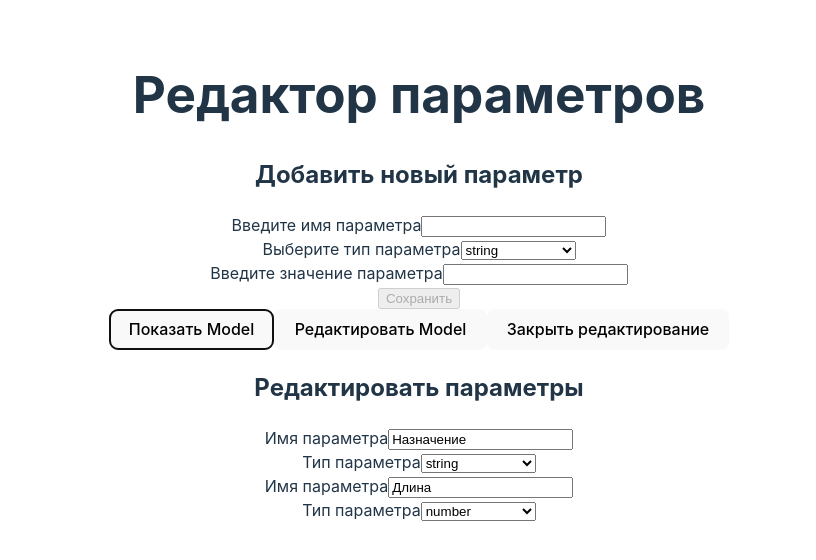
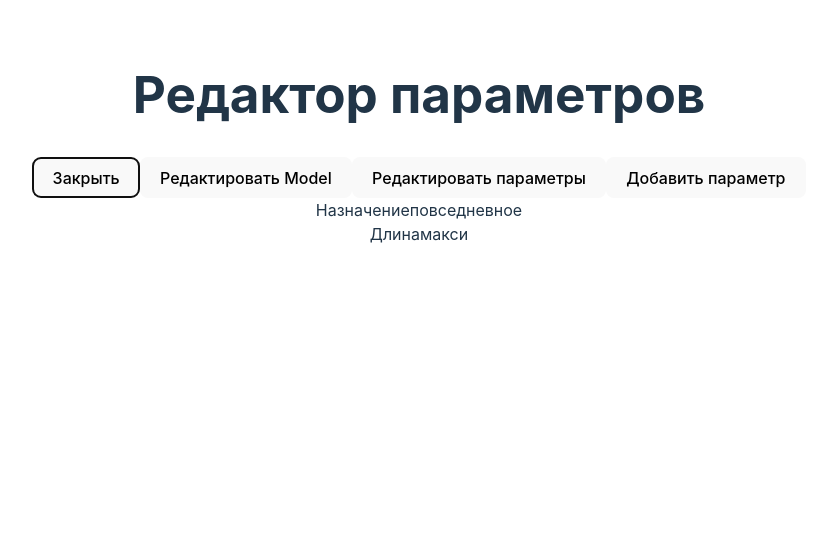
Before and after one commit to Mali-zi/selsup, a React (Vite) app: page / in a window 1280 px wide. Both pictures are taken after a click on the button "Показать Model". Shown: the top 560 px of the page, without its empty margins (221-1037 px from the left). Built offline with nearby package versions, Linux system fonts and the light colour scheme.

Commit message:
feat: add functionality

```diff
--- a/src/components/EditParams.tsx
+++ b/src/components/EditParams.tsx
@@ -2,14 +2,15 @@ import { useEffect, useState } from 'react';
 import { useForm } from 'react-hook-form';
 import { yupResolver } from '@hookform/resolvers/yup';
 import { schema } from '../utils/Schema';
-import { Props, IFormInput, Param } from '../utils/interfaces';
+import { Props, IFormInput } from '../utils/interfaces';
 
 export default function EditParams(props: Props) {
-  console.log('params', props);
-
   const [params, setParams] = useState(props.params);
   const [model, setModel] = useState({ ...props.model });
   const [paramsEditVisible, setParamsEditVisible] = useState(false);
+  const [modelVisible, setModelVisible] = useState(false);
+  const [showEditModel, setShowEditModel] = useState(false);
+  const [showAddParam, setShowAddParam] = useState(false);
 
   const { register, handleSubmit, reset, formState } = useForm<IFormInput>({
     defaultValues: {
@@ -37,59 +38,132 @@ export default function EditParams(props: Props) {
   }, [formState]);
 
   const getModel = () => {
-    console.log('Model');
+    setModelVisible((prev) => !prev);
+    setParamsEditVisible(false);
+    setShowEditModel(false);
+    setShowAddParam(false);
   };
 
   const editModel = () => {
-    console.log('editModel');
+    setShowEditModel((prev) => !prev);
+    setParamsEditVisible(false);
+    setModelVisible(false);
+    setShowAddParam(false);
   };
 
-  const handleChangeName = (e: React.ChangeEvent<HTMLInputElement>, id: number) => {
-    const filterParams = params.filter((a) => a.id !== id);
-    const param = params.filter((a) => a.id === id)[0];
-      setParams([...filterParams,
-        { ...param, name: e.target.value }
-      ]);
+  const editParams = () => {
+    setParamsEditVisible((prev) => !prev);
+    setModelVisible(false);
+    setShowAddParam(false);
+    setShowEditModel(false);
   };
 
-  const handleChangeType = (e: React.ChangeEvent<HTMLSelectElement>) => {
-    setParams({
-      ...params,
-      [e.target.name]: e.target.value,
+  const addParam = () => {
+    setShowAddParam((prev) => !prev);
+    setParamsEditVisible(false);
+    setModelVisible(false);
+    setShowEditModel(false);
+  };
+
+  const handleChangeNameParam = (e: React.ChangeEvent<HTMLInputElement>, index: number) => {
+    const newParams = params.map((param, i) => {
+      if (i === index) {
+        return {
+          ...param,
+          name: e.target.value,
+        };
+      } else {
+        return param;
+      }
+    });
+
+    setParams(newParams);
+  };
+
+  const handleChangeParamValue = (e: React.ChangeEvent<HTMLInputElement>, id: number) => {
+    Object.keys(model).map((key) => {
+      const curKey = key as keyof typeof model;
+      if (model[curKey] && curKey === 'paramValues') {
+        const newParamValues = model[curKey].map((paramValue) => {
+          if (paramValue.paramId === id) {
+            return {
+              paramId: id,
+              value: e.target.value,
+            };
+          } else {
+            return paramValue;
+          }
+        });
+        setModel((prev) => {
+          return { ...prev, paramValues: newParamValues };
+        });
+      }
     });
   };
 
-  const paramsList = params.map((param) => {
+  const paramsList = params.map((param, index) => {
     const { id, name, type } = param;
-
     return (
       <li key={id}>
         <div className='input-wrapper'>
+          <div className='form-label fw-semibold mb-1'>Тип параметра</div>
+          <div>{type}</div>
           <label htmlFor={`name-${id}`} className='form-label'>
             Имя параметра
           </label>
-          <input id={`name-${id}`} type='text' className='' value={name} onChange={(e) => handleChangeName(e, id)} />
-        </div>
-        <div className='input-wrapper'>
-          <label htmlFor={`type-${param.id}`} className='form-label fw-semibold mb-1'>
-            Тип параметра
-          </label>
-          <select id={`type-${id}`} className='form-control' value={type} onChange={(e) => handleChangeType(e)}>
-            <option value='' disabled>
-              Please Select...
-            </option>
-            <option value='string'>string</option>
-            <option value='number'>number</option>
-            <option value='string[]'>string[]</option>
-          </select>
+          <input
+            id={`name-${id}`}
+            type='text'
+            className=''
+            value={name}
+            onChange={(e) => handleChangeNameParam(e, index)}
+          />
         </div>
       </li>
     );
   });
 
-  return (
-    <div>
-      <h1>Редактор параметров</h1>
+  const editModelList = Object.keys(model).map((key) => {
+    const curKey = key as keyof typeof model;
+    if (model[curKey] && curKey === 'paramValues') {
+      const items = model[curKey].map((paramValue) => {
+        const param = params.filter((p) => p.id === paramValue.paramId)[0];
+        return (
+          <li key={paramValue.paramId}>
+            {param.name}
+            <input
+              id={`name-${paramValue.paramId}`}
+              type='text'
+              className=''
+              value={paramValue.value}
+              onChange={(e) => handleChangeParamValue(e, paramValue.paramId)}
+            />
+            {paramValue.value}
+          </li>
+        );
+      });
+      return items;
+    }
+  });
+
+  const modelList = Object.keys(model).map((key) => {
+    const curKey = key as keyof typeof model;
+    if (model[curKey] && curKey === 'paramValues') {
+      const items = model[curKey].map((paramValue) => {
+        const param = params.filter((p) => p.id === paramValue.paramId)[0];
+        return (
+          <li key={paramValue.paramId}>
+            {param.name}
+            {paramValue.value}
+          </li>
+        );
+      });
+      return items;
+    }
+  });
+
+  const addParamList = (
+    <>
       <section className='container vh-100 position-relative'>
         <h2 className='text-primary text-center mt-3'>Добавить новый параметр</h2>
 
@@ -129,25 +203,30 @@ export default function EditParams(props: Props) {
           </div>
         </form>
       </section>
+    </>
+  );
+
+  return (
+    <div>
+      <h1>Редактор параметров</h1>
 
       <button type='button' onClick={getModel}>
-        Показать Model
+        {modelVisible ? 'Закрыть' : 'Показать Model'}
       </button>
       <button type='button' onClick={editModel}>
-        Редактировать Model
+        {showEditModel ? 'Закрыть' : 'Редактировать Model'}
       </button>
-      <button type='button' onClick={() => setParamsEditVisible((prev) => !prev)}>
-        {paramsEditVisible ? 'Редактировать параметры' : 'Закрыть редактирование'}
+      <button type='button' onClick={editParams}>
+        {!paramsEditVisible ? 'Редактировать параметры' : 'Закрыть'}
+      </button>
+      <button type='button' onClick={addParam}>
+        {!showAddParam ? 'Добавить параметр' : 'Закрыть'}
       </button>
 
-      {!paramsEditVisible ? (
-        <section className='container vh-100 position-relative'>
-          <h2 className='text-primary text-center mt-3'>Редактировать параметры</h2>
-          <ul>{paramsList}</ul>
-        </section>
-      ) : (
-        <></>
-      )}
+      {paramsEditVisible ? <ul>{paramsList}</ul> : <></>}
+      {showEditModel ? <ul>{editModelList}</ul> : <></>}
+      {modelVisible ? <ul>{modelList}</ul> : <></>}
+      {showAddParam ? addParamList : <></>}
     </div>
   );
 }
--- a/src/utils/Schema.ts
+++ b/src/utils/Schema.ts
@@ -15,7 +15,6 @@ export const schema = yup
     init: yup
       .string()
       .min(3, 'Init must be at least 3 characters long')
-      .max(10, 'Init must not be more than 10 characters long')
       .required('Init is required'),
   })
   .required();
--- a/src/utils/interfaces.ts
+++ b/src/utils/interfaces.ts
@@ -2,11 +2,10 @@ export interface Props {
   params: Param[];
   model: Model;
 }
-
 export interface Param {
   id: number;
   name: string;
-  type: NonNullable<'string' | 'number' | 'string[]'>;
+  type: 'string' | 'number' | 'string[]';
 }
 export interface ParamValue {
   paramId: number;
@@ -20,6 +19,6 @@ export interface Model {
 
 export interface IFormInput {
   name: string;
-  type: NonNullable<'string' | 'number' | 'string[]'>;
+  type: 'string' | 'number' | 'string[]';
   init: string;
 }
```
